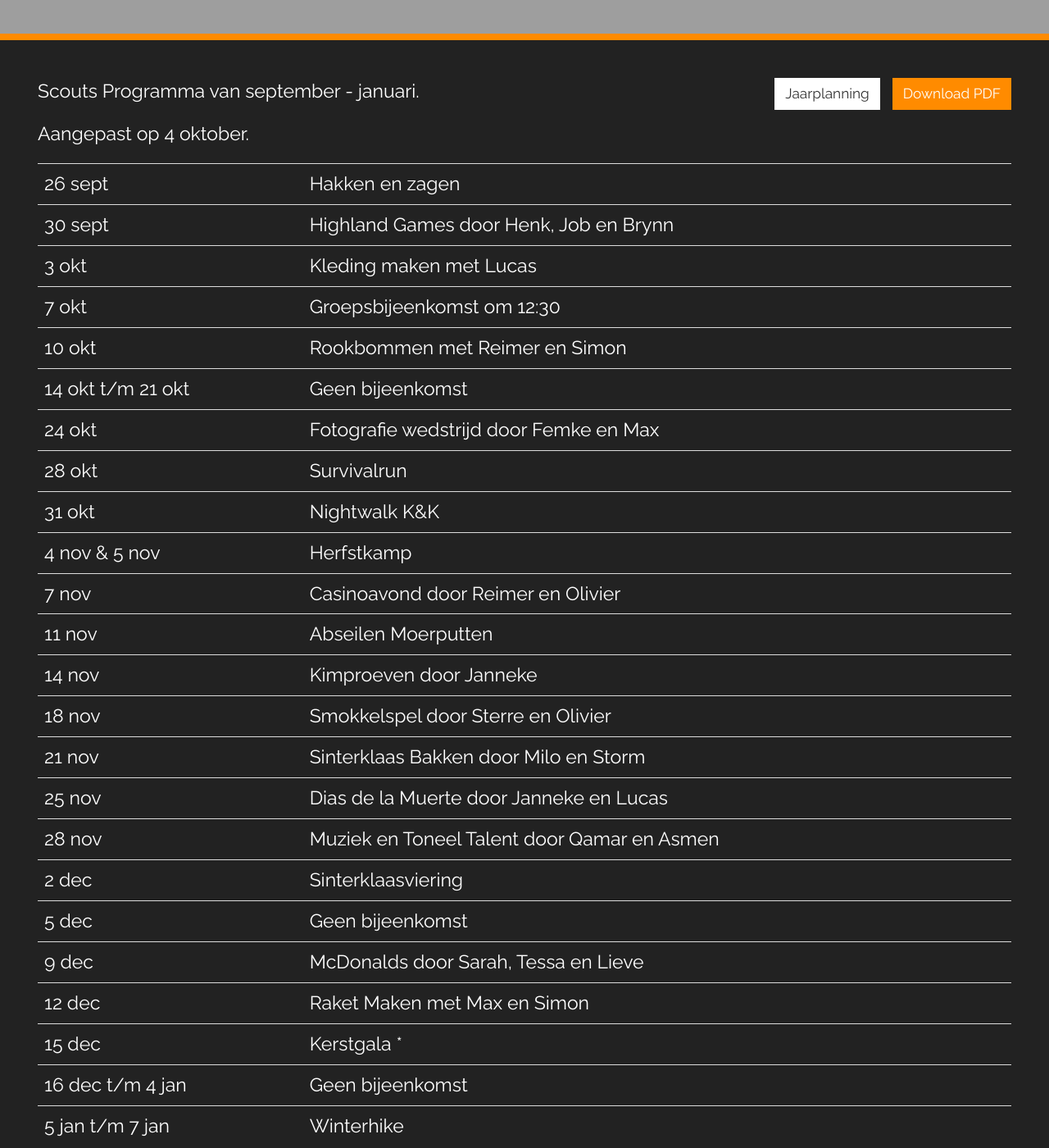
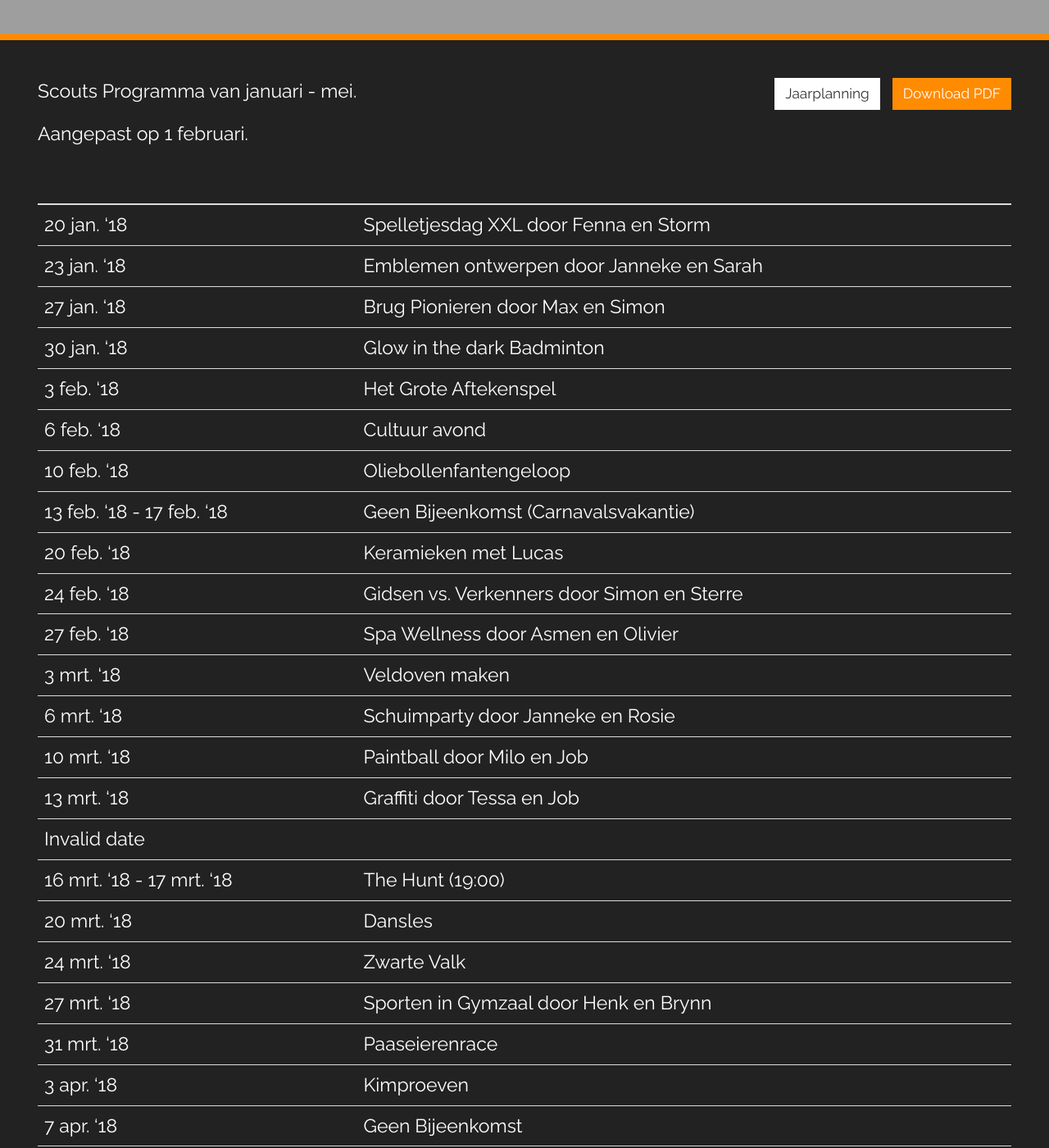
Before and after one commit to nognooitmeegemaakt/website, a Jekyll site: the page built from _agenda/scouts.md, in a window 1280 px wide and 1400 px high, scrolled down 226 px. Shown: the whole window at 82% size. Built offline with Jekyll 4.4.1, drawn with Linux system fonts in a browser that asks for light colours; some web fonts are replaced; some of the changed text lies outside the part shown.

Commit message:
Update scouts.md Agenda through CMS
By Sander Laarhoven (162.158.111.39)

```diff
--- a/_agenda/scouts.md
+++ b/_agenda/scouts.md
@@ -3,38 +3,48 @@ title: Scouts Programma
 layout: agenda
 category: agenda
 agenda: scouts
-footer: "_* Dit is op een vrijdag avond._"
+footer: ""
 ---
 
-Scouts Programma van september - januari.
+Scouts Programma van januari - mei.
 
-Aangepast op 4 oktober.
+Aangepast op 1 februari.
 
-|-------|---------
-| 26 sept | Hakken en zagen
-| 30 sept | Highland Games door Henk, Job en Brynn
-| 3 okt | Kleding maken met Lucas
-| 7 okt | Groepsbijeenkomst om 12:30
-| 10 okt | Rookbommen met Reimer en Simon
-| 14 okt t/m 21 okt | Geen bijeenkomst
-| 24 okt | Fotografie wedstrijd door Femke en Max
-| 28 okt | Survivalrun
-| 31 okt | Nightwalk K&K
-| 4 nov & 5 nov | Herfstkamp
-| 7 nov | Casinoavond door Reimer en Olivier
-| 11 nov | Abseilen Moerputten
-| 14 nov | Kimproeven door Janneke
-| 18 nov | Smokkelspel door Sterre en Olivier
-| 21 nov | Sinterklaas Bakken door Milo en Storm
-| 25 nov | Dias de la Muerte door Janneke en Lucas
-| 28 nov | Muziek en Toneel Talent door Qamar en Asmen
-| 2 dec | Sinterklaasviering
-| 5 dec | Geen bijeenkomst
-| 9 dec | McDonalds door Sarah, Tessa en Lieve
-| 12 dec | Raket Maken met Max en Simon
-| 15 dec | Kerstgala *
-| 16 dec t/m 4 jan | Geen bijeenkomst
-| 5 jan t/m 7 jan | Winterhike
-{:.table}
+| | |
+|---|---|
+| 20 jan. '18 | Spelletjesdag XXL door Fenna en Storm |
+| 23 jan. '18 | Emblemen ontwerpen door Janneke en Sarah |
+| 27 jan. '18 | Brug Pionieren door Max en Simon |
+| 30 jan. '18 | Glow in the dark Badminton |
+| 3 feb. '18 | Het Grote Aftekenspel |
+| 6 feb. '18 | Cultuur avond |
+| 10 feb. '18 | Oliebollenfantengeloop |
+| 13 feb. '18 - 17 feb. '18 | Geen Bijeenkomst (Carnavalsvakantie) |
+| 20 feb. '18 | Keramieken met Lucas |
+| 24 feb. '18 | Gidsen vs. Verkenners door Simon en Sterre |
+| 27 feb. '18 | Spa Wellness door Asmen en Olivier |
+| 3 mrt. '18 | Veldoven maken |
+| 6 mrt. '18 | Schuimparty door Janneke en Rosie |
+| 10 mrt. '18 | Paintball door Milo en Job |
+| 13 mrt. '18 | Graffiti door Tessa en Job |
+| Invalid date |  |
+| 16 mrt. '18 - 17 mrt. '18 | The Hunt (19:00) |
+| 20 mrt. '18 | Dansles |
+| 24 mrt. '18 | Zwarte Valk |
+| 27 mrt. '18 | Sporten in Gymzaal door Henk en Brynn |
+| 31 mrt. '18 | Paaseierenrace |
+| 3 apr. '18 | Kimproeven |
+| 7 apr. '18 | Geen Bijeenkomst |
+| 10 apr. '18 | Weerkunde |
+| 14 apr. '18 | EHBO |
+| 17 apr. '18 | Reclame Maken |
+| 21 apr. '18 - 22 apr. '18 | Voorbereidingsweekend RSW |
+| 24 apr. '18 | Karaoke door Lucas en Qamar |
+| 28 apr. '18 - 5 mei '18 | Geen Bijeenkomst (Vakantie) |
+| 8 mei '18 | RSW Voorbereiden |
+| 10 mei '18 - 12 mei '18 | Regionale Scouting Wedstrijden |
+| 15 mei '18 | Programma maken |
+| 19 mei '18 - 21 mei '18 | Landelijke Scouting Wedstrijden |
+{: .table :}
 
 {{ page.footer }}
```
